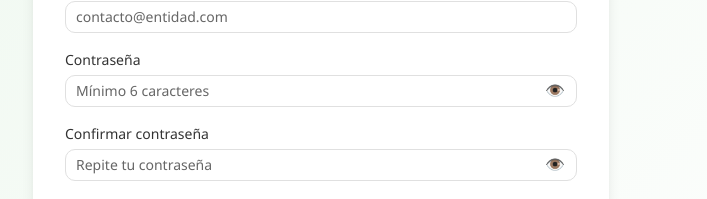
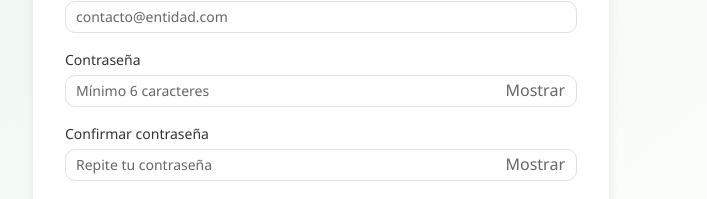
Before and after one commit to GutiBarr/DAW_Jose_Maria_Gutierrez, a React (Vite) app: page /registro/entidad in a window 1280 px wide. Shown: the part 753-952 px from the top of the page, without its empty margins (319-1026 px from the left). Built offline with nearby package versions, Linux system fonts and the light colour scheme; no server answers.

Commit message:
Retoques de enlaces

```diff
--- a/src/components/landing/Hero.tsx
+++ b/src/components/landing/Hero.tsx
@@ -1,3 +1,4 @@
+import { Link } from "react-router-dom"
 import { Button } from "@/components/ui/button"
 import LogoFamilia from "@/components/layout/LogoFamilia"
 
@@ -26,17 +27,19 @@ export default function Hero() {
 
         <div className="flex flex-wrap gap-4 justify-center">
           <Button
+            asChild
             size="lg"
             className="bg-verde-principal hover:bg-verde-oscuro text-white rounded-full px-8"
           >
-            Registrarse Ahora
+            <Link to="/registro">Registrarse Ahora</Link>
           </Button>
           <Button
+            asChild
             size="lg"
             variant="outline"
             className="border-2 border-verde-principal text-verde-principal hover:bg-verde-principal hover:text-white rounded-full px-8"
           >
-            Conocer Más
+            <a href="#caracteristicas">Conocer Más</a>
           </Button>
         </div>
       </div>
--- a/src/components/layout/Header.tsx
+++ b/src/components/layout/Header.tsx
@@ -1,6 +1,7 @@
-import { Link } from "react-router-dom"
+import { Link, useNavigate } from "react-router-dom"
 import { Button } from "@/components/ui/button"
 import LogoFamilia from "@/components/layout/LogoFamilia"
+import { useAuthStore } from "@/store/authStore"
 
 const enlaces = [
   { label: "Inicio", href: "#inicio" },
@@ -11,6 +12,19 @@ const enlaces = [
 ]
 
 export default function Header() {
+  const navigate = useNavigate()
+  const { usuario, cerrarSesion } = useAuthStore()
+
+  // Determinar el nombre a mostrar según el rol
+  const nombreMostrar = usuario?.rol === "entidad"
+    ? usuario.nombreEntidad
+    : usuario?.nombre
+
+  const handleCerrarSesion = async () => {
+    await cerrarSesion()
+    navigate("/")
+  }
+
   return (
     <header className="fixed top-0 left-0 right-0 z-50 bg-gradient-to-br from-verde-principal to-verde-oscuro shadow-md">
       <nav className="max-w-7xl mx-auto flex items-center justify-between px-8 py-4">
@@ -32,6 +46,22 @@ export default function Header() {
           ))}
         </ul>
 
+        {/* Si hay usuario -> nombre + cerrar sesión. Si no -> botón Acceder */}
+        {usuario ? (
+          <div className="flex items-center gap-4">
+            <div className="text-white text-right hidden sm:block">
+              <div className="text-sm opacity-80">Hola,</div>
+              <div className="font-bold">{nombreMostrar}</div>
+            </div>
+            <Button
+              onClick={handleCerrarSesion}
+              variant="secondary"
+              className="bg-white text-verde-principal hover:bg-white/90 rounded-full font-bold"
+            >
+              Cerrar sesión
+            </Button>
+          </div>
+        ) : (
           <Button
             asChild
             variant="secondary"
@@ -39,6 +69,7 @@ export default function Header() {
           >
             <Link to="/login">Acceder</Link>
           </Button>
+        )}
       </nav>
     </header>
   )
--- a/src/pages/RegistroEntidad.tsx
+++ b/src/pages/RegistroEntidad.tsx
@@ -188,7 +188,7 @@ export default function RegistroEntidad() {
                       className="absolute right-3 top-1/2 -translate-y-1/2 text-muted-foreground hover:text-foreground"
                       aria-label="Mostrar contraseña"
                     >
-                      {mostrarPassword ? "🙈" : "👁️"}
+                      {mostrarPassword ? "No mostrar" : "Mostrar"}
                     </button>
                   </div>
                 </div>
@@ -211,7 +211,7 @@ export default function RegistroEntidad() {
                       className="absolute right-3 top-1/2 -translate-y-1/2 text-muted-foreground hover:text-foreground"
                       aria-label="Mostrar contraseña"
                     >
-                      {mostrarConfirmar ? "🙈" : "👁️"}
+                      {mostrarConfirmar ? "No mostrar" : "Mostrar"}
                     </button>
                   </div>
                 </div>
--- a/src/pages/RegistroFamilia.tsx
+++ b/src/pages/RegistroFamilia.tsx
@@ -124,7 +124,7 @@ export default function RegistroFamilia() {
                   className="absolute right-3 top-1/2 -translate-y-1/2 text-muted-foreground hover:text-foreground"
                   aria-label="Mostrar contraseña"
                 >
-                  {mostrarPassword ? "🙈" : "👁️"}
+                  {mostrarPassword ? "No mostrar" : "Mostrar"}
                 </button>
               </div>
             </div>
@@ -147,7 +147,7 @@ export default function RegistroFamilia() {
                   className="absolute right-3 top-1/2 -translate-y-1/2 text-muted-foreground hover:text-foreground"
                   aria-label="Mostrar contraseña"
                 >
-                  {mostrarConfirmar ? "🙈" : "👁️"}
+                  {mostrarConfirmar ? "No mostrar" : "Mostrar"}
                 </button>
               </div>
             </div>
```
Lines whose indentation alone changed are shown as unchanged.
